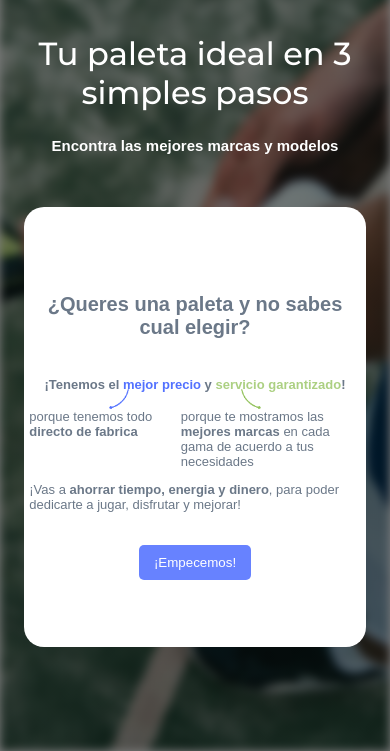
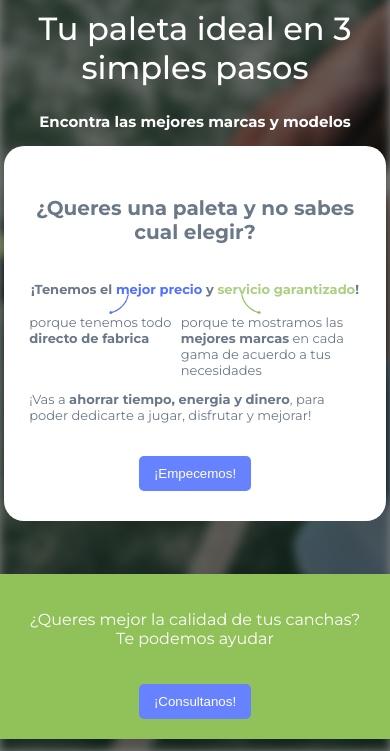
Before and after one commit to villegasgmartin/Paddle-show, a plain HTML site: page index.html in a window 390 px wide. Shown: the part 93-844 px from the top of the page. Drawn offline with Linux system fonts and the light colour scheme.

Commit message:
arreglos

```diff
--- a/assets/style-result.css
+++ b/assets/style-result.css
@@ -1,12 +1,15 @@
+@import url('https://fonts.googleapis.com/css2?family=Montserrat:ital,wght@0,100..900;1,100..900&family=Ubuntu&display=swap');
+
+
 body {
-  font-family: Arial, sans-serif;
+  font-family: "Montserrat", sans-serif;
   margin: 0;
   padding: 0;
   display: flex;
   align-items: center;
   flex-wrap: wrap;
   justify-content: space-around;
-  height: 100vh;
+  height: 100%;
   position: relative;
   overflow-x: hidden;
   overflow-y: scroll;
@@ -48,6 +51,7 @@ body::after {
   .paletas {
     display: flex;
     justify-content: space-around;
+    flex-wrap: wrap;
     gap: 20px;
   }
 
@@ -120,20 +124,35 @@ body::after {
   max-height: 200px;
 
 }
+p.oferta, p.presentacion{
+  color:#fff;
+  position: relative;
+  z-index: 90;
+  font-size: 16px;
+}
+p.presentacion{
+  max-width: 800px;
+  margin: auto;
+  padding-bottom: 40px;
+}
 @media only screen and (max-width:780px){
       .container h1{
         font-size:43px;
+        text-align: center;
+        padding: 0 10px;
     }
     .paletas{
-        flex-wrap: wrap;
+      align-items: center;
         flex-direction: column;
+    }
+    .container{
+      padding: 50px 0;
     }
     body:before{
         height: 100vh;
     }
     .paletas .paleta{
-        width: 100%;
-        max-width: 300px;
+        width: 85%;
     }
     .paletas .paleta img{
       max-height: 300px;
@@ -161,10 +180,14 @@ body::after {
    h2{
     font-size: 28px;
    }
+   p.oferta, p.presentacion{
+    text-align: center;
+    padding: 20px;
+}
 
 }
 
-@media only screen and (min-width:780px) and (max-width:1430px){
+@media only screen and (min-width:780px) and (max-width:1030px){
 .container h1{
     font-size:43px;
 }
--- a/assets/style.css
+++ b/assets/style.css
@@ -1,14 +1,16 @@
 @import url('https://fonts.googleapis.com/css2?family=Montserrat:ital,wght@0,100..900;1,100..900&family=Ubuntu&display=swap');
 
 body {
-    font-family: Arial, sans-serif;
+    font-family: "Montserrat", sans-serif;
+    font-weight: 400;
     margin: 0;
     padding: 0;
     display: flex;
     align-items: center;
     flex-wrap: wrap;
     justify-content: space-around;
-    height: 100vh;
+    height: 100%;
+    min-height: 100vh;
     position: relative;
     overflow-x: hidden;
     overflow-y: scroll;
@@ -56,6 +58,7 @@ img.logo{
     position: absolute;
     left: 10px;
     top: 10px;
+    z-index: 99;
 }
 h1{
     font-size: 60px;
@@ -63,6 +66,7 @@ h1{
     font-weight: 500;
     text-align: start;
     font-family: "Montserrat", sans-serif;
+
     margin-bottom: 0;
 }
 .titulo h3{
@@ -85,8 +89,7 @@ h1{
     align-items: center;
     flex-wrap: wrap;
     border-radius: 20px;
-    min-width: 1500px;
-    gap: 100px;
+    gap: 50px;
     position: relative;
     z-index: 3;
 }
@@ -175,11 +178,7 @@ form p{
     .logo{
         max-width: 250px;
     }
-    .container{
-        width: 85%;
-        overflow-y: scroll;
 
-    }
 }
 
 form {
@@ -462,9 +461,73 @@ div.slide h4{
     text-decoration: none;
     color:inherit
   }
+  @media only screen and (max-width:780px){
+    div.titulo{
+        width: 100%;
+        max-width: 100%;
+        height: auto;
+        justify-content: center;
+        align-items: center;
+        margin-top: 30px;
 
+    }
+    div.titulo h1{
+        font-size: 32px;
+        text-align: center;
+    }
+    div.titulo h3{
+        font-size: 15px;
+        text-align: center;
+    }
+    .container-form{
+        min-width: 100%;
+        gap:0px;
+        height: auto;
+        align-items: stretch;
+    }
+    .intro{
+        margin-bottom:30px;
+        padding: 30px 25px;
+        width: 85%;
+        max-width: none;
+
+    }
+    .intro p{
+        font-size: 13px;
+    }
+    .intro h3{
+        text-align: center;
+        font-size: 20px;
+    }
+    .intro h4{
+        font-size: 13px;
+    }
+    .call-to-action1{
+        position: relative;
+        display: flex;
+        justify-content: center;
+        flex-direction: column;
+        align-items: center;
+        padding: 20px;
+    }
+    .call-to-action1 p{
+        text-align: center;
+    }
+    .container{
+        min-height: 500px;
+        padding: 20px 10px 0 10px!important;
+        justify-content: end;
+        overflow-x: hidden;
+        width: 90%;
+        overflow-y: scroll;
+      }
+      .prev-btn, button[type="submit"]{
+        min-width: 200px;
+      }
+
+}
   /*responsive*/
-  @media only screen and (min-width:780px) and (max-width:1430px){
+  @media only screen and (min-width:780px) and (max-width:1030px){
     div.titulo{
         width: 100%;
         max-width: 100%;
@@ -490,66 +553,10 @@ div.slide h4{
         .call-to-action1{
         position: relative;
     }
+    .container{
+        padding: 50px 50px 0 50px;
+        margin-bottom: 50px;
+    }
+
+
 }
-
-@media only screen and (max-width:780px){
-    div.titulo{
-        width: 100%;
-        max-width: 100%;
-        height: auto;
-        justify-content: center;
-        align-items: center;
-        margin-top: 30px;
-
-    }
-    div.titulo h1{
-        font-size: 32px;
-        text-align: center;
-    }
-    div.titulo h3{
-        font-size: 15px;
-        text-align: center;
-    }
-    .container-form{
-        min-width: 100%;
-        gap:0px;
-        align-items: stretch;
-    }
-    .intro{
-        margin-bottom:30px;
-        padding: 20px 5px;
-        width: 85%;
-
-    }
-    .intro p{
-        font-size: 13px;
-    }
-    .intro h3{
-        text-align: center;
-        font-size: 20px;
-    }
-    .intro h4{
-        font-size: 13px;
-    }
-    .call-to-action1{
-        position: relative;
-        display: flex;
-        justify-content: center;
-        flex-direction: column;
-        align-items: center;
-        padding: 20px;
-    }
-    .call-to-action1 p{
-        text-align: center;
-    }
-    .container{
-        min-height: 500px;
-        padding: 20px 10px;
-        justify-content: end;
-        margin-bottom: 50px;
-        overflow-x: hidden;
-      }
-      .prev-btn, button[type="submit"]{
-        min-width: 200px;
-      }
-}
--- a/index-results.js
+++ b/index-results.js
@@ -23,6 +23,8 @@ window.addEventListener('DOMContentLoaded', (event) => {
         const descripcion3 = params.get('descripcion3');
         const imagen3 = params.get('imagen3');
 
+        const presentacion = params.get('presentaion');
+
         console.log(titulo1, titulo2)
 
         // Asigna los valores a los elementos correspondientes en tu HTML
@@ -40,4 +42,6 @@ window.addEventListener('DOMContentLoaded', (event) => {
         document.querySelector('.paleta:nth-child(3) p').innerHTML = descripcion3;
         document.querySelector('.paleta:nth-child(3) img').src = imagen3;
         document.querySelector('.paleta:nth-child(3) a').href = `https://wa.me/5491157202809?text=Quisiera consultar por la paleta ${titulo3}`;
+
+        document.querySelector('.presentacion').textContent = presentacion
 });
--- a/index.html
+++ b/index.html
@@ -7,8 +7,9 @@
     <link rel="stylesheet" href="./assets/style.css">
 </head>
 <body>
+    <img class="logo" src="./assets/img/Workshop-150x150 (1).png" alt="logo">
+
     <div class="container-form">
-    <img class="logo" src="./assets/img/Workshop-150x150 (1).png" alt="logo">
     <div class="titulo">
         <h1>Tu paleta ideal en 3 simples pasos</h1>
         <h3>Encontra las mejores marcas y modelos</h3>
--- a/index.js
+++ b/index.js
@@ -130,8 +130,7 @@ const paletas = [
         descripcion3:'Mayor potencia, ideal si no sos principiante, ya que posee menos control.',
         imagen3:'https://res.cloudinary.com/dj3akdhb9/image/upload/v1723173664/paddleshow/gama1/diamante-removebg-preview_f0zisb.png',
         presentacion:`Paletas sin ploteo, de una marca líder mundial en fabricación.
-        Con más de 30 años de trayectoria, siempre mejorando e innovando, y exportando a todo el mundo, principalmente a España. <br/>
-        Sponsor oficial de jugadores de primera categoría internacional.
+        Con más de 30 años de trayectoria, siempre mejorando e innovando, y exportando a todo el mundo, principalmente a España.Sponsor oficial de jugadores de primera categoría internacional.
         `
     },
     gama2={
@@ -310,7 +309,7 @@ console.log(valor);
     }
 console.log(gamaSeleccionada)
     // Crea una URL para la página de resultados pasando los datos necesarios como parámetros
-    const url = `result.html?titulo1=${encodeURIComponent(gamaSeleccionada.titulo1)}&descripcion1=${encodeURIComponent(gamaSeleccionada.descripcion1)}&imagen1=${encodeURIComponent(gamaSeleccionada.imagen1)}&titulo2=${encodeURIComponent(gamaSeleccionada.titulo2)}&descripcion2=${encodeURIComponent(gamaSeleccionada.descripcion2)}&imagen2=${encodeURIComponent(gamaSeleccionada.imagen2)}&titulo3=${encodeURIComponent(gamaSeleccionada.titulo3)}&descripcion3=${encodeURIComponent(gamaSeleccionada.descripcion3)}&imagen3=${encodeURIComponent(gamaSeleccionada.imagen3)}`;
+    const url = `result.html?titulo1=${encodeURIComponent(gamaSeleccionada.titulo1)}&descripcion1=${encodeURIComponent(gamaSeleccionada.descripcion1)}&imagen1=${encodeURIComponent(gamaSeleccionada.imagen1)}&titulo2=${encodeURIComponent(gamaSeleccionada.titulo2)}&descripcion2=${encodeURIComponent(gamaSeleccionada.descripcion2)}&imagen2=${encodeURIComponent(gamaSeleccionada.imagen2)}&titulo3=${encodeURIComponent(gamaSeleccionada.titulo3)}&descripcion3=${encodeURIComponent(gamaSeleccionada.descripcion3)}&imagen3=${encodeURIComponent(gamaSeleccionada.imagen3)}&presentaion=${encodeURIComponent(gamaSeleccionada.presentacion)}`;
 
     console.log(url)
     // Redirige a la página de resultados
```
Also changed, not shown: result.html (+2 -1 lines).
